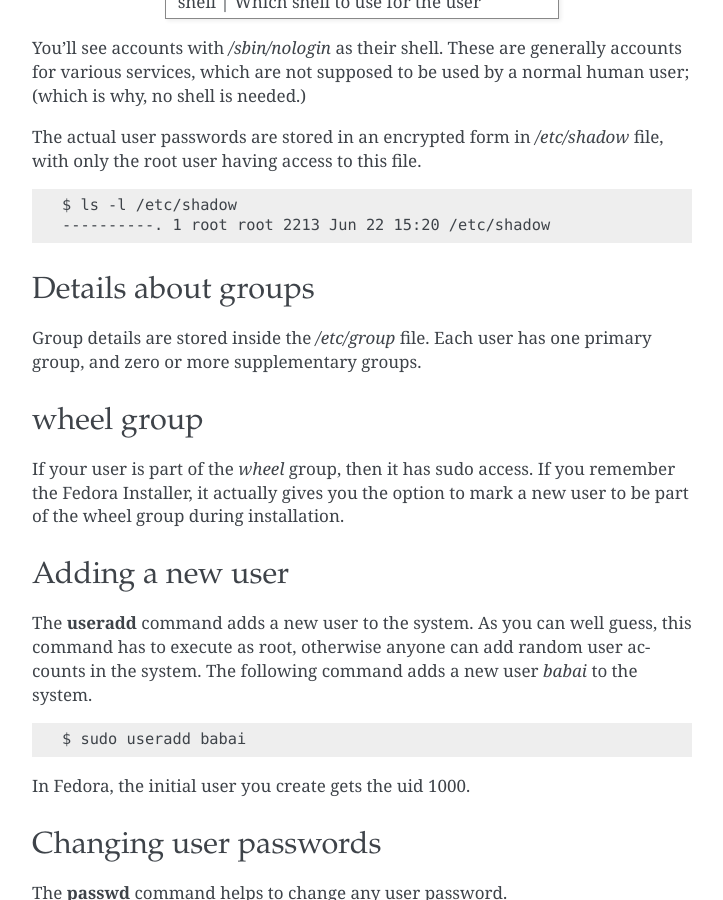
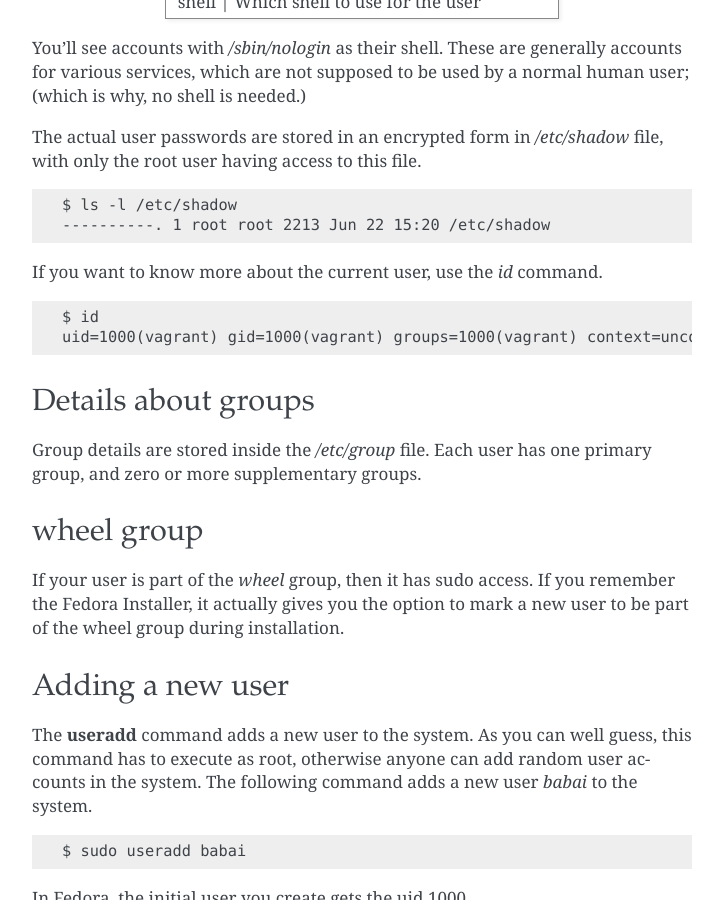
Before and after one commit to kushaldas/lym, a Sphinx documentation site: the page built from docs/users.rst, in a window 1280 px wide and 900 px high, scrolled down 1545 px. Shown: the whole window, without its empty margins (388-1111 px from the left). Built offline with Sphinx 7.4.7, drawn with Linux system fonts in a browser that asks for light colours; a script that is not in the unit is left out.

Commit message:
Adds id command

```diff
--- a/docs/users.rst
+++ b/docs/users.rst
@@ -89,6 +89,14 @@ file, with only the root user having access to this file.
     $ ls -l /etc/shadow
     ----------. 1 root root 2213 Jun 22 15:20 /etc/shadow
 
+If you want to know more about the current user, use the `id` command.
+
+::
+
+    $ id
+    uid=1000(vagrant) gid=1000(vagrant) groups=1000(vagrant) context=unconfined_u:unconfined_r:unconfined_t:s0-s0:c0.c1023
+
+
 
 Details about groups
 ----------------------
```
